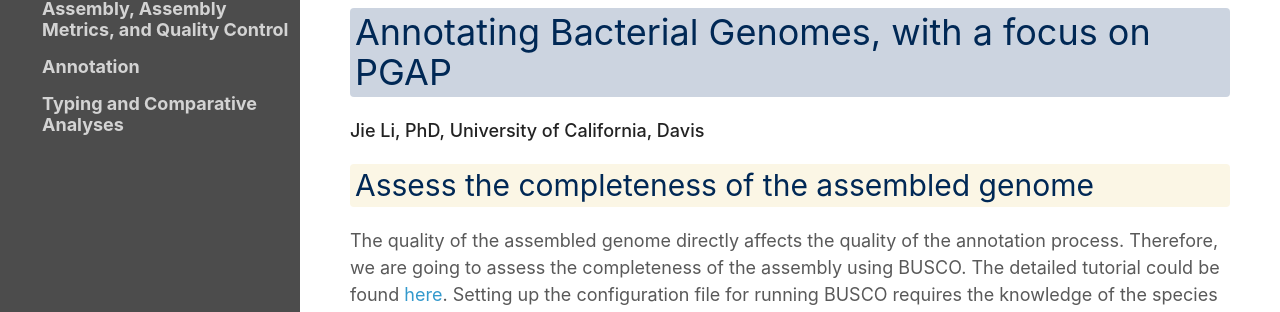
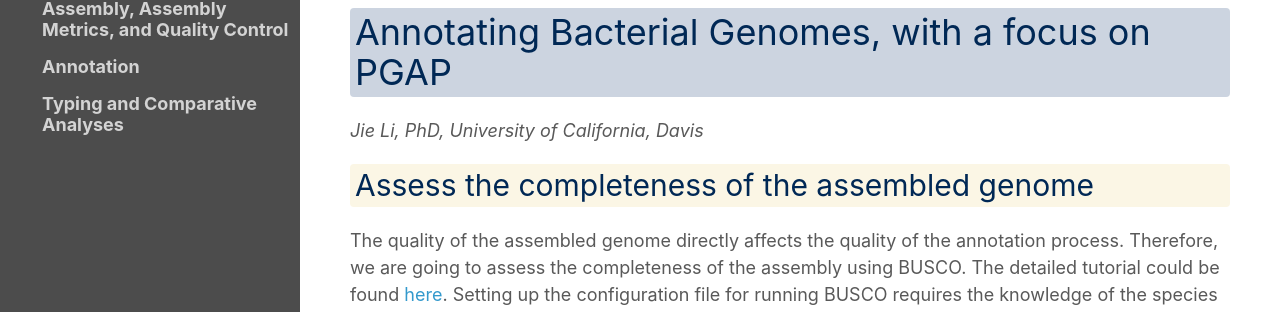
Before and after one commit to ucdavis-bioinformatics-training/2021-ASM-genome-assembly, a Jekyll site: the page built from markdown_docs/annotation.md, in a window 1280 px wide. Shown: the part 162-474 px from the top of the page. Built offline with Jekyll 4.4.1, drawn with Linux system fonts in a browser that asks for light colours; our own code applies the rules of GitHub Pages for plain Markdown files.

Commit message:
mod anno

```diff
--- a/markdown_docs/annotation.md
+++ b/markdown_docs/annotation.md
@@ -1,6 +1,6 @@
 # Annotating Bacterial Genomes, with a focus on PGAP
 
-**Jie Li, PhD, University of California, Davis**
+*Jie Li, PhD, University of California, Davis*
 
 ## Assess the completeness of the assembled genome
 The quality of the assembled genome directly affects the quality of the annotation process. Therefore, we are going to assess the completeness of the assembly using BUSCO. The detailed tutorial could be found [here](https://ucdavis-bioinformatics-training.github.io/2020-Genome_Assembly_Workshop/busco/busco). Setting up the configuration file for running BUSCO requires the knowledge of the species that the assembly is for and the domain of species that the assembly should be checked against. Running busco under command line interface is by executing the following command:
```
